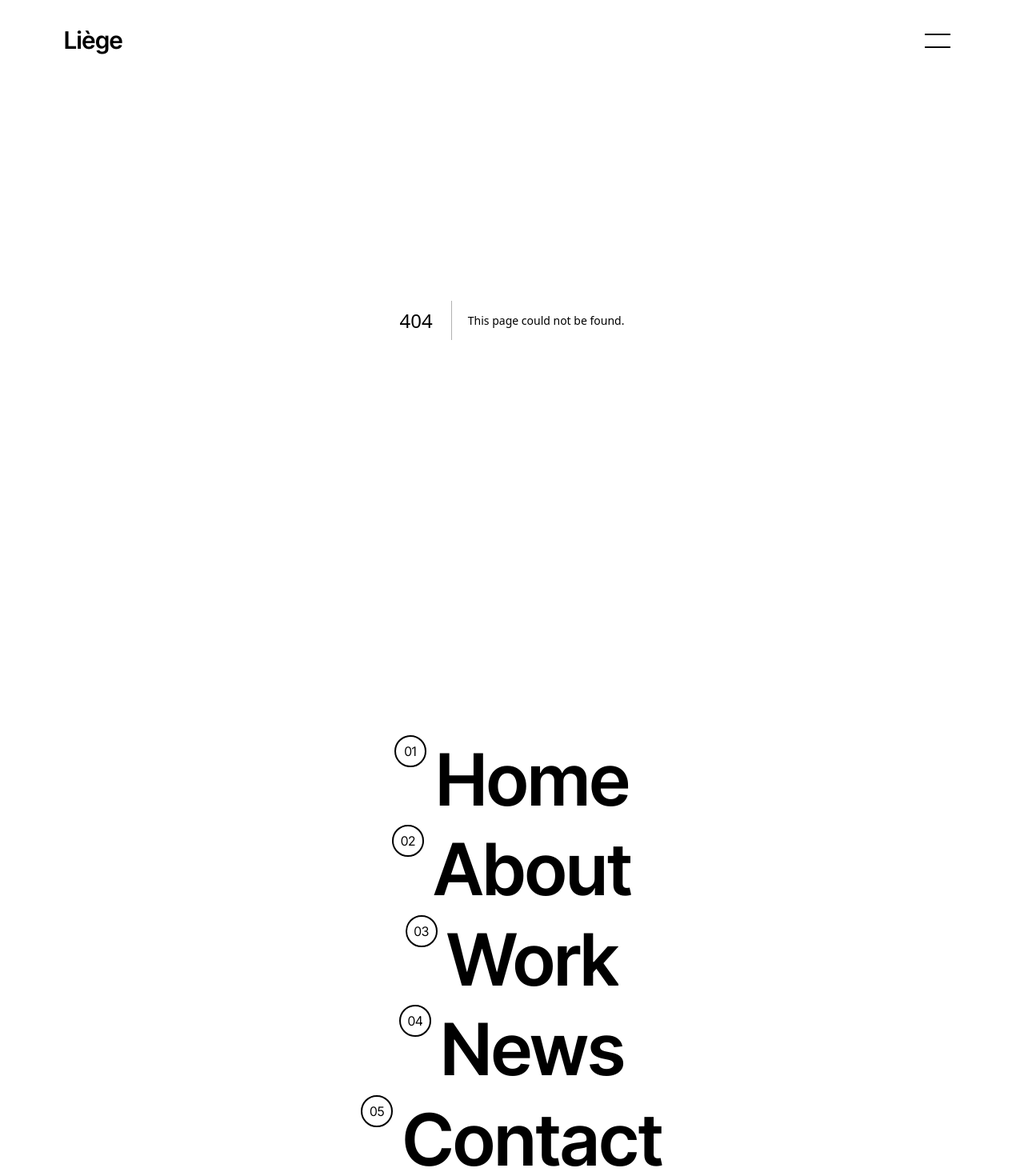
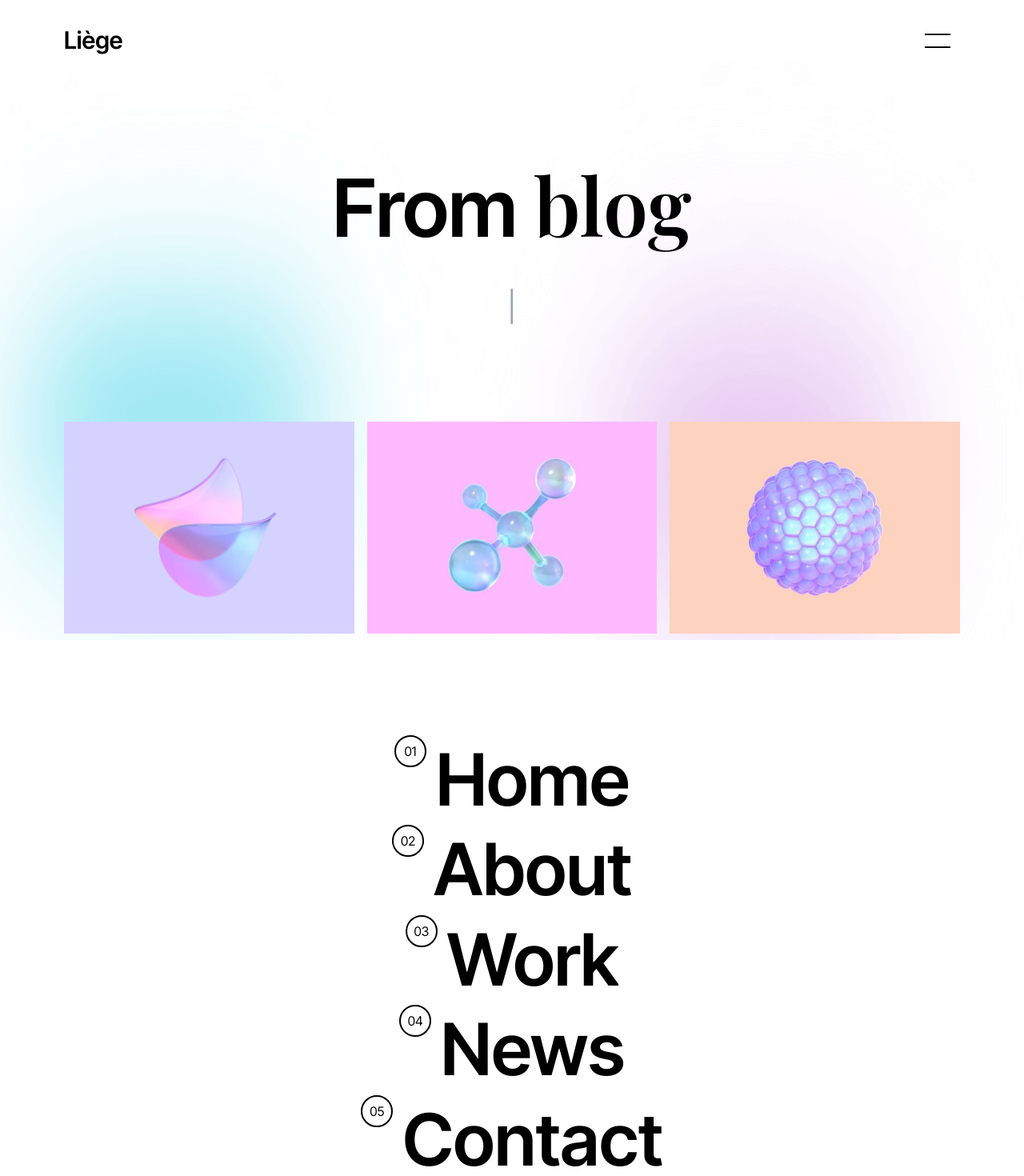
Before and after one commit to skupta12/Marketing-Agency, a Next.js app: page /post in a window 1280 px wide. Before the commit this address had no page. Shown: the top 1470 px of the page at 80% size. Built offline with nearby package versions, Linux system fonts and the light colour scheme; a web font is replaced by a local one.

Commit message:
gradients fix

```diff
--- a/src/app/about/page.tsx
+++ b/src/app/about/page.tsx
@@ -3,22 +3,25 @@ import Image from "next/image";
 import Button from "@/components/Button";
 import Gradient from "@/components/Gradient";
 import Team from "@/components/Team";
+import MaxWidthWrapper from "@/components/MaxWidthWrapper";
 
 const Page = () => {
   return (
     <>
       <section className="lg:pt-[180px] pt-[150px] relative">
         <Gradient
+          fill
           className="sm:block hidden"
           src="/gradient.png"
           isPriority
         />
         <Gradient
+          fill
           className="sm:hidden block"
           src="/gradient-mobile.png"
           isPriority
         />
-        <div className="container md:px-10 px-5">
+        <MaxWidthWrapper>
           <div className="text-center lg:mb-48 mb-20 relative">
             <h1
               data-aos="fade-up"
@@ -63,9 +66,9 @@ const Page = () => {
               as a design studio dedicated to creativity and individuality in a
               world craving its presence.
             </p>
-            <Button href="/news" className="mt-14" title="Join us" />
+            <Button href="/post" className="mt-14" title="Join us" />
           </div>
-        </div>
+        </MaxWidthWrapper>
       </section>
       <Team />
     </>
--- a/src/app/contact/page.tsx
+++ b/src/app/contact/page.tsx
@@ -4,21 +4,25 @@ import Image from "next/image";
 import { contact } from "@/data/data";
 import { ContactButton } from "@/components/Button";
 import Gradient from "@/components/Gradient";
+import MaxWidthWrapper from "@/components/MaxWidthWrapper";
 
 const Page = () => {
   return (
     <>
       <section className="lg:pt-[180px] pt-[150px] lg:pb-24 pb-16 relative">
       <Gradient
+          fill
           className="sm:block hidden"
           src="/gradient.png"
-        isPriority />
+          isPriority
+        />
         <Gradient
+          fill
           className="sm:hidden block"
           src="/gradient-mobile.png"
           isPriority
         />
-        <div className="container md:px-10 px-5">
+        <MaxWidthWrapper>
           <div className="text-center lg:mb-48 mb-20 relative">
             <h1
               data-aos="fade-up"
@@ -74,7 +78,7 @@ const Page = () => {
               />
             </div>
           </div>
-        </div>
+        </MaxWidthWrapper>
       </section>
       <Faq />
     </>
--- a/src/app/layout.tsx
+++ b/src/app/layout.tsx
@@ -21,8 +21,8 @@ export default function RootLayout({
           <div className="flex-grow flex-1">
             {children}
           </div>
+          <CTA />
         </main>
-        <CTA />
         <Footer />
       </body>
     </html>
--- a/src/app/news/page.tsx
+++ b/src/app/post/page.tsx
@@ -3,20 +3,24 @@ import Image from "next/image";
 import Link from "next/link";
 import { blog } from "@/data/data";
 import Gradient from "@/components/Gradient";
+import MaxWidthWrapper from "@/components/MaxWidthWrapper";
 
 const Page = () => {
   return (
     <section className="lg:pt-[180px] pt-[150px] lg:pb-24 pb-16 relative">
       <Gradient
+        fill
         className="sm:block hidden"
         src="/gradient.png"
-        isPriority />
+        isPriority
+      />
       <Gradient
+        fill
         className="sm:hidden block"
         src="/gradient-mobile.png"
         isPriority
       />
-      <div className="container md:px-10 px-5">
+      <MaxWidthWrapper>
         <div className="text-center lg:mb-48 mb-20 relative">
           <h1
             data-aos="fade-up"
@@ -63,7 +67,7 @@ const Page = () => {
             </div>
           ))}
         </div>
-      </div>
+      </MaxWidthWrapper>
     </section>
   );
 };
--- a/src/app/price/page.tsx
+++ b/src/app/price/page.tsx
@@ -2,23 +2,26 @@ import { playfair } from "@/app/fonts";
 import { ContactButton } from "@/components/Button";
 import Faq from "@/components/Faq";
 import Gradient from "@/components/Gradient";
+import MaxWidthWrapper from "@/components/MaxWidthWrapper";
 import { prices } from "@/data/data";
 
 const page = () => {
   return (
     <>
       <section className="lg:pt-[180px] pt-[150px] lg:pb-24 pb-16 relative">
-      <Gradient
+        <Gradient
+          fill
           className="sm:block hidden"
           src="/gradient.png"
           isPriority
         />
         <Gradient
+          fill
           className="sm:hidden block"
           src="/gradient-mobile.png"
           isPriority
         />
-        <div className="container md:px-10 px-5">
+        <MaxWidthWrapper>
           <div className="text-center lg:mb-48 mb-20 relative">
             <h1
               data-aos="fade-up"
@@ -64,7 +67,7 @@ const page = () => {
               );
             })}
           </div>
-        </div>
+        </MaxWidthWrapper>
       </section>
       <Faq />
     </>
--- a/src/app/work/page.tsx
+++ b/src/app/work/page.tsx
@@ -4,6 +4,7 @@ import Image from "next/image";
 import Link from "next/link";
 import { portfolio } from "@/data/data";
 import Gradient from "@/components/Gradient";
+import MaxWidthWrapper from "@/components/MaxWidthWrapper";
 
 const Page = () => {
   const scrollerboxStyle =
@@ -11,17 +12,19 @@ const Page = () => {
 
   return (
     <section className="lg:pt-[180px] pt-[150px] lg:pb-24 pb-16 relative">
-        <Gradient
+         <Gradient
+          fill
           className="sm:block hidden"
           src="/gradient.png"
           isPriority
         />
         <Gradient
+          fill
           className="sm:hidden block"
           src="/gradient-mobile.png"
           isPriority
         />
-      <div className="container md:px-10 px-5">
+      <MaxWidthWrapper>
         <div className="text-center lg:mb-48 mb-20 relative">
           <h1
             data-aos="fade-up"
@@ -59,7 +62,7 @@ const Page = () => {
             </div>
           ))}
         </div>
-      </div>
+      </MaxWidthWrapper>
     </section>
   );
 };
--- a/src/components/Blog.tsx
+++ b/src/components/Blog.tsx
@@ -14,7 +14,7 @@ const Blog = () => {
           <div data-aos-offset="-250" data-aos="fade-up">
             <h3 className={`${style.heading3} mb-4`}>
               From{" "}
-              <span className={`font-medium ${playfair.className}`}>Blog</span>
+              <span className={`font-medium ${playfair.className}`}>blog</span>
             </h3>
             <p className="sm:text-[26px] text-[24px] font-medium">
               Discover the latest tips,{" "}
@@ -37,8 +37,8 @@ const Blog = () => {
               <Link className="relative" href="#">
                 <Image
                   className="w-full"
-                  width={500}
-                  height={500}
+                  width={600}
+                  height={600}
                   src={src}
                   alt="blog post"
                 />
--- a/src/components/CTA.tsx
+++ b/src/components/CTA.tsx
@@ -9,9 +9,9 @@ const CTA = () => {
     <section
       className="lg:py-36 py-16 overflow-hidden relative" // extra padding for gradient
     >
-        <Gradient className="sm:block hidden" src="/gradient.png" />
-        <Gradient className="sm:hidden block" src="/gradient-mobile.png"
-        />
+      <Gradient fill className="sm:block hidden" src="/gradient.png" />
+      <Gradient fill className="sm:hidden block" src="/gradient-mobile.png" />
+
       <MaxWidthWrapper className="relative">
         <div className="grid grid-cols-12 gap-4">
           <div className="lg:col-span-6 col-span-12">
--- a/src/components/Gradient.tsx
+++ b/src/components/Gradient.tsx
@@ -2,20 +2,22 @@ import Image from "next/image";
 
 const Gradient = ({
   src,
+  fill,
   isPriority,
   className,
 }: {
   src: string;
+  fill?: boolean
   isPriority?: boolean;
   className?: string;
 }) => {
   return (
     <Image
       src={src}
-      fill
+      fill={fill}
       priority={isPriority}
       alt="gradients"
-      className={`${className} absolute bg-no-repeat bg-center w-full h-full -z-[1]`}
+      className={`${className} -z-[1]`}
     />
   );
 };
--- a/src/components/Hero.tsx
+++ b/src/components/Hero.tsx
@@ -8,10 +8,13 @@ const Hero = () => {
   return (
     <section className="lg:pb-[200px] pb-16 overflow-hidden relative">
       <Gradient
+        fill
         className="sm:block hidden"
         src="/gradient.png"
-        isPriority />
+        isPriority
+        />
       <Gradient
+        fill
         className="sm:hidden block"
         src="/gradient-mobile.png"
         isPriority
@@ -53,6 +56,7 @@ const Hero = () => {
                 data-aos-duration="600"
                 width={500}
                 height={500}
+                priority
                 src="/hero.png"
                 alt="hero image"
               />
--- a/src/data/data.js
+++ b/src/data/data.ts
@@ -24,7 +24,7 @@ export const navItems = [
   {
     id: 3,
     name: "News",
-    href: "/news",
+    href: "/post",
     number: '0' + 4,
     aosDelay: '600',
   },
--- a/tsconfig.json
+++ b/tsconfig.json
@@ -21,6 +21,6 @@
       "@/*": ["./src/*"]
     }
   },
-  "include": ["next-env.d.ts", "**/*.ts", "**/*.tsx", ".next/types/**/*.ts", "src/data/data.js"],
+  "include": ["next-env.d.ts", "**/*.ts", "**/*.tsx", ".next/types/**/*.ts", "src/data/data.ts"],
   "exclude": ["node_modules"]
 }
```
Lines whose indentation alone changed are shown as unchanged.
